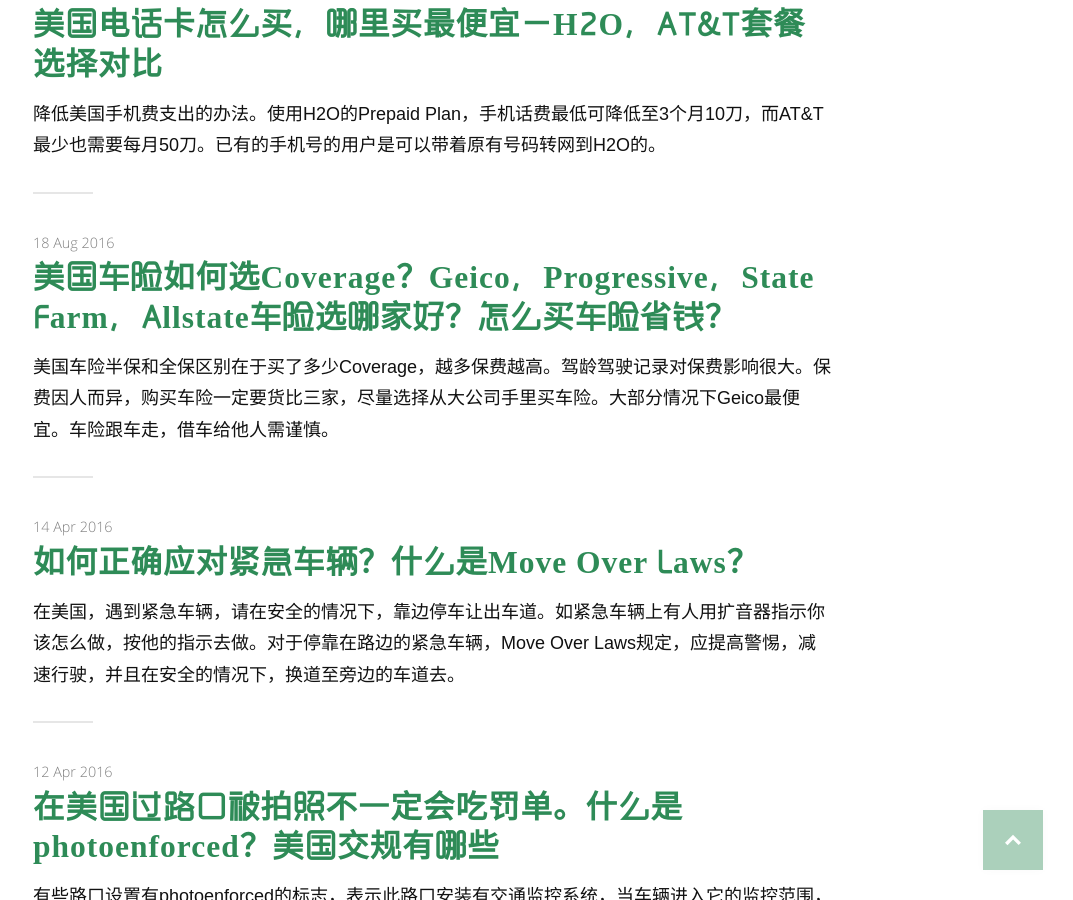
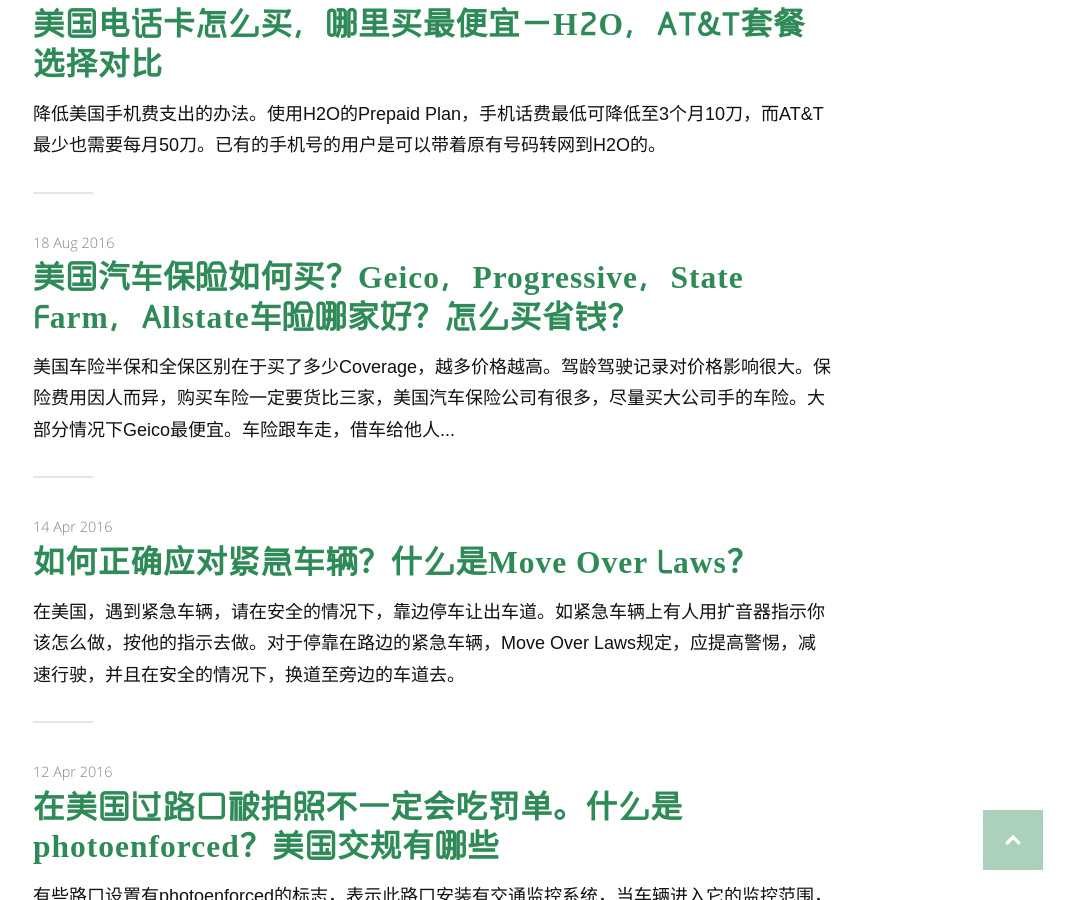
Before and after one commit to wolfwifee/wolfwifee.github.com, a Jekyll site: the page built from articles.md, in a window 1280 px wide and 900 px high, scrolled down 386 px. Shown: the whole window, without its empty margins (207-1280 px from the left). Built offline with Jekyll 4.4.1, drawn with Linux system fonts in a browser that asks for light colours; nearby versions of some CDN libraries; some web fonts are replaced.

Commit message:
Update 2016-04-10-things-about-auto-insurance.md

```diff
--- a/_posts/2016-04-10-things-about-auto-insurance.md
+++ b/_posts/2016-04-10-things-about-auto-insurance.md
@@ -1,7 +1,7 @@
 ---
 layout: post
-title: 美国车险如何选Coverage？Geico，Progressive，State Farm，Allstate车险选哪家好？怎么买车险省钱？
-description: 美国车险半保和全保区别在于买了多少Coverage，越多保费越高。驾龄驾驶记录对保费影响很大。保费因人而异，购买车险一定要货比三家，尽量选择从大公司手里买车险。大部分情况下Geico最便宜。车险跟车走，借车给他人需谨慎。
+title: 美国汽车保险如何买？Geico，Progressive，State Farm，Allstate车险哪家好？怎么买省钱？
+description: 美国车险半保和全保区别在于买了多少Coverage，越多价格越高。驾龄驾驶记录对价格影响很大。保险费用因人而异，购买车险一定要货比三家，美国汽车保险公司有很多，尽量买大公司手的车险。大部分情况下Geico最便宜。车险跟车走，借车给他人需谨慎。
 heading: 车险！车险！车险！
 publish: true
 published: true
```
